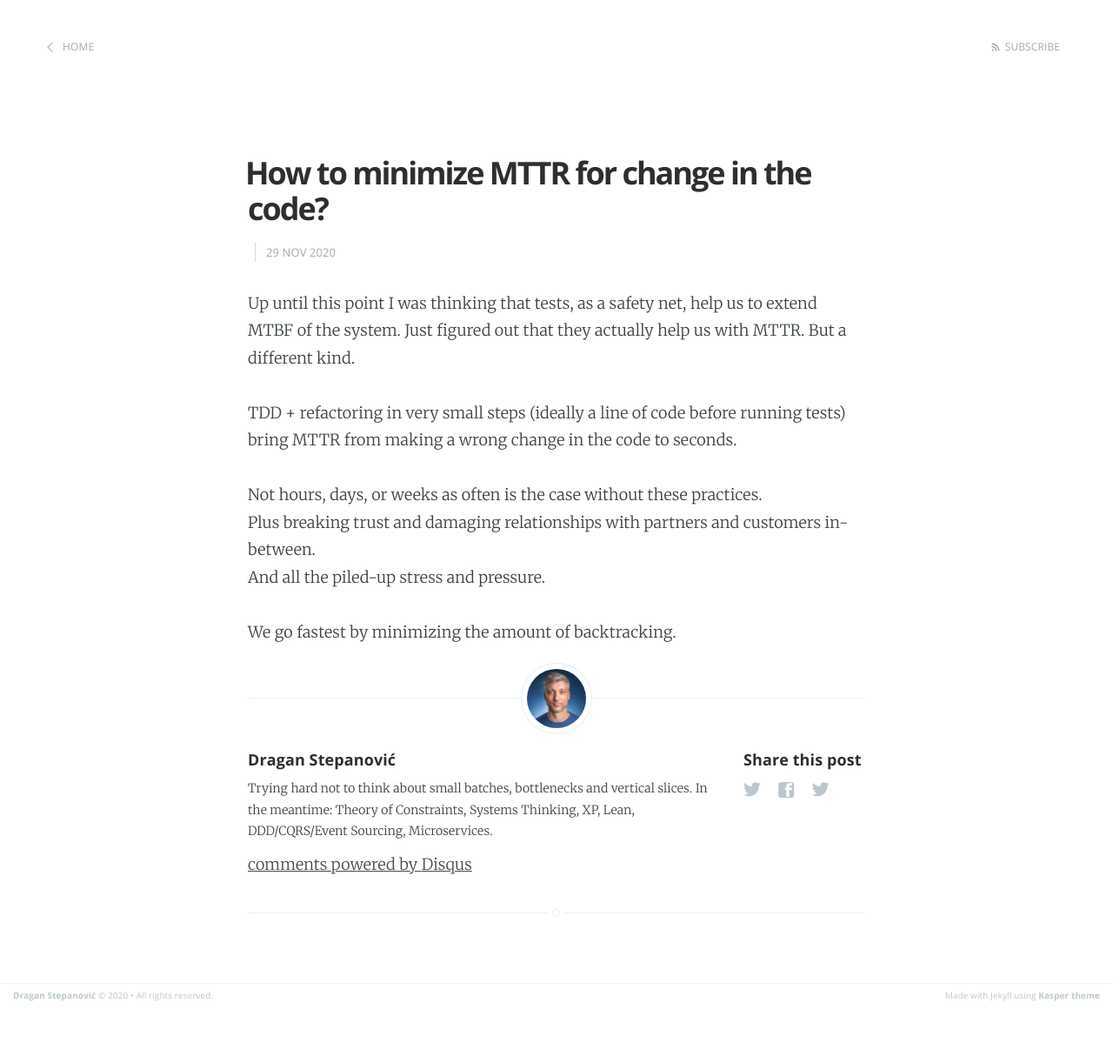
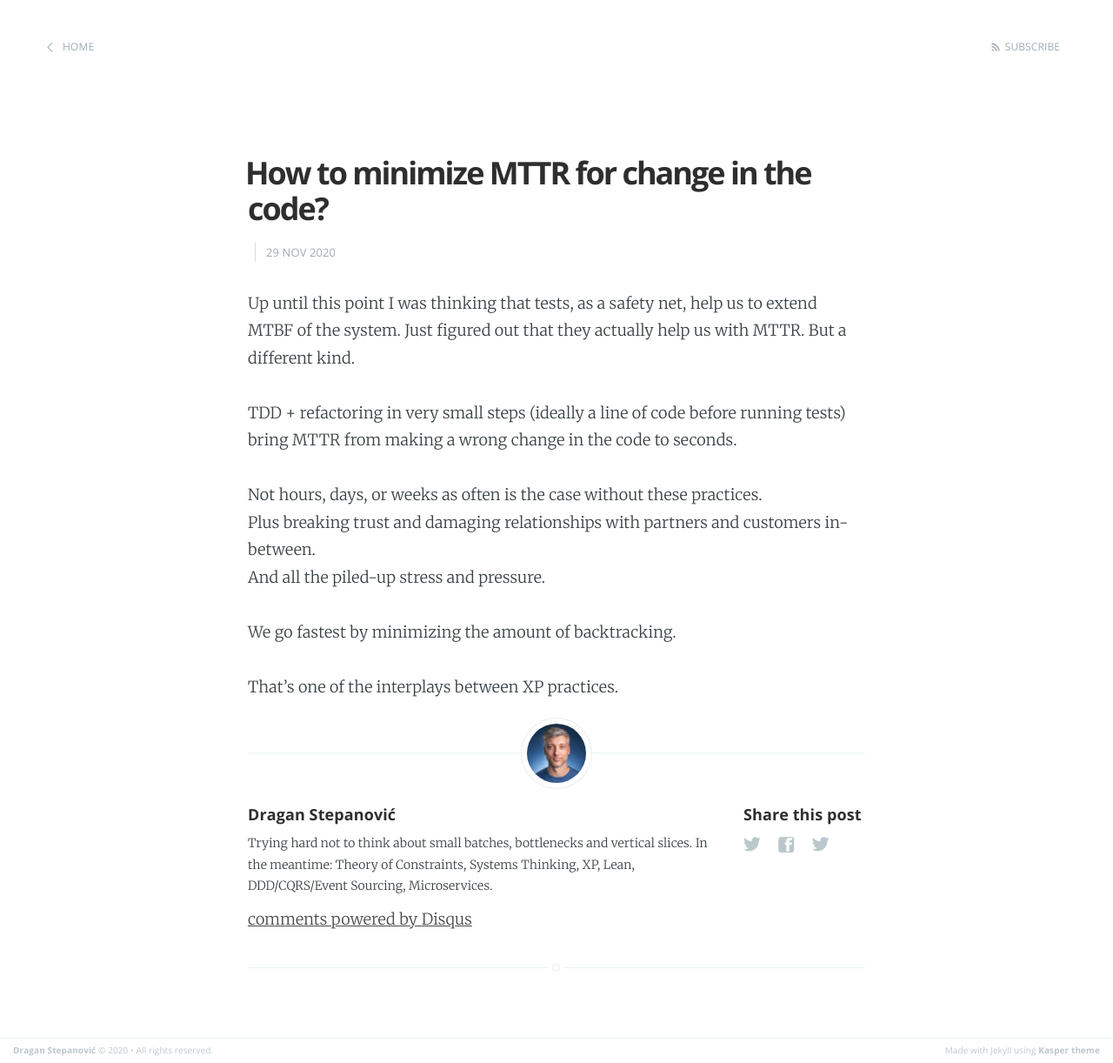
Before and after one commit to dragan-stepanovic/dragan-stepanovic.github.io, a Jekyll site: the page built from _posts/2020-11-29-mttr-for-code-change.md, in a window 1280 px wide. Shown: the whole page at 87% size. Built offline with Jekyll 4.4.1, drawn with Linux system fonts in a browser that asks for light colours; our own code applies the rules of GitHub Pages for plain Markdown files; comment, search, counter and statistics services are not loaded; before the commit the page ends 1159 px from its top, so only the background shows below that.

Commit message:
Update 2020-11-29-mttr-for-code-change.md

```diff
--- a/_posts/2020-11-29-mttr-for-code-change.md
+++ b/_posts/2020-11-29-mttr-for-code-change.md
@@ -12,3 +12,5 @@ Plus breaking trust and damaging relationships with partners and customers in-be
 And all the piled-up stress and pressure.
 
 We go fastest by minimizing the amount of backtracking.
+
+That's one of the interplays between XP practices.
```
